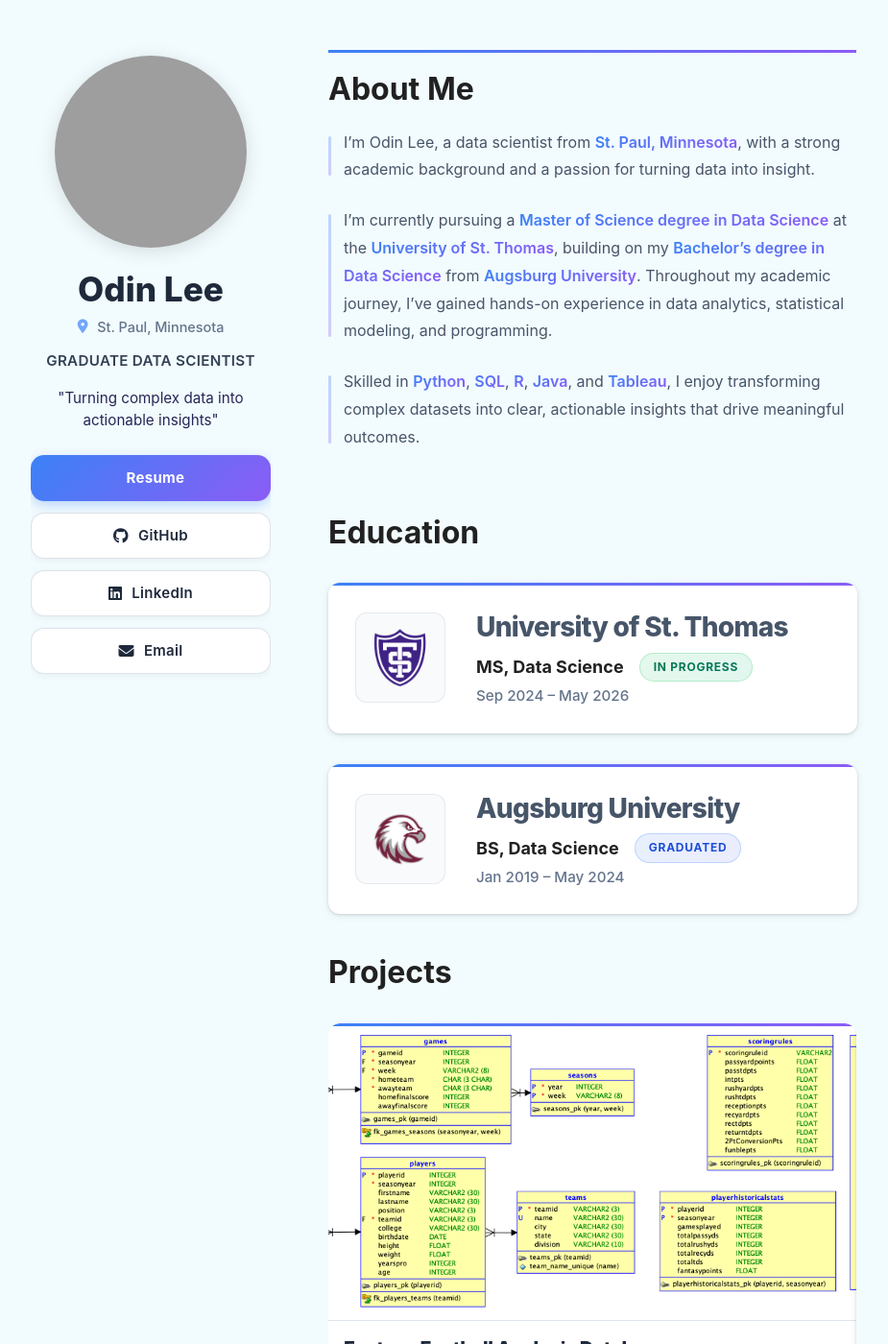
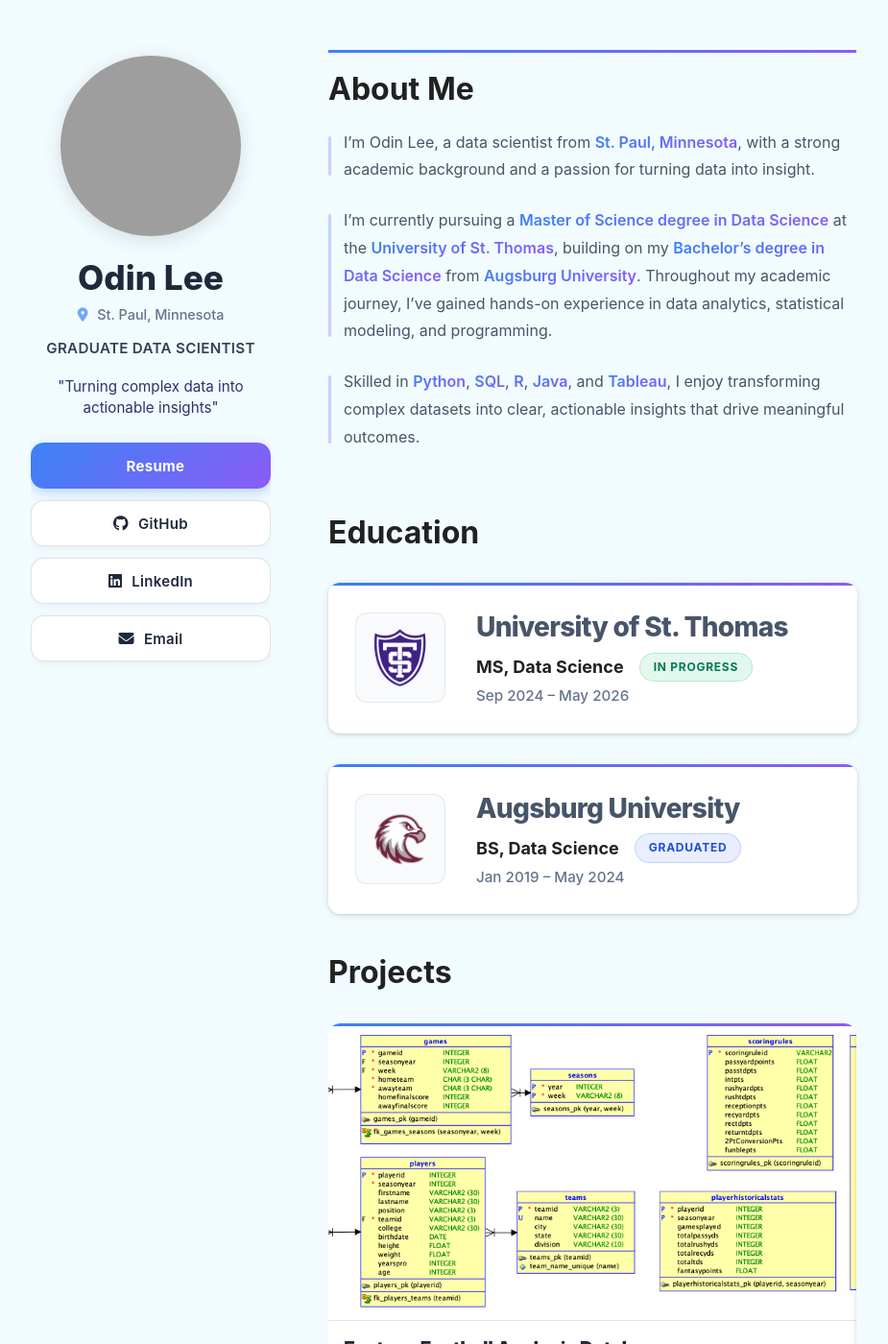
Before and after one commit to OdinLeePro/OdinLeePro.github.io, a Jekyll site: the page built from index.md, in a window 1280 px wide and 1400 px high. Shown: the whole window at 96% size, without its empty margins (178-1103 px from the left). Built offline with Jekyll 4.4.1, drawn with Linux system fonts in a browser that asks for light colours; grey boxes are pictures that could not be loaded.

Commit message:
Add files via upload

```diff
--- a/assets/css/style.scss
+++ b/assets/css/style.scss
@@ -111,7 +111,7 @@ h1.section-title {
 .headshot {
   border-radius: 50%;                                                                                         // make the image perfectly circular
   margin-bottom: 1.5rem;                                                                                      // spacing below headshot
-  max-width: 80%;                                                                                             // size limit for better text balance
+  max-width: 75%;                                                                                             // size limit for better text balance
   aspect-ratio: 1 / 1;                                                                                        // maintain square proportions
   height: auto;                                                                                               // keeps height responsive with width
   display: block;                                                                                             // treat as block so margin auto works
@@ -172,7 +172,7 @@ h1.section-title {
   text-align: center;                                                                                         // center align tagline text
   margin: 0 0 24px 0;                                                                                         // space below tagline
   font-size: 0.95rem;                                                                                         // slightly smaller text size
-  color: #272757;                                                                                           // default body text color
+  color: #31316d;                                                                                           // default body text color
   line-height: 1.5;                                                                                           // comfortable line spacing
   padding: 0 8px;                                                                                             // slight horizontal padding for mobile
 }
@@ -289,7 +289,7 @@ including layout wrappers, base button design, hover/focus states, and style var
 /* Hover effect for secondary action buttons — subtle background and lift */
 .linkWrapperDesktop .link a.baseButton:hover {
   background: #f8fafc;                                                                                      // subtle hover background
-  border-color: rgba($blue, 0.3);                                                                             // blue-tinted border on hover
+  border: 2px solid rgba($blue, 0.3);                                                                         // blue-tinted border on hover
   transform: translateY(-1px);                                                                                // slight lift effect
   box-shadow: 0 4px 12px rgba(0,0,0,0.1);                                                                   // stronger shadow on hover
   color: $heading-color;                                                                                      // switch to heading color for contrast
```
